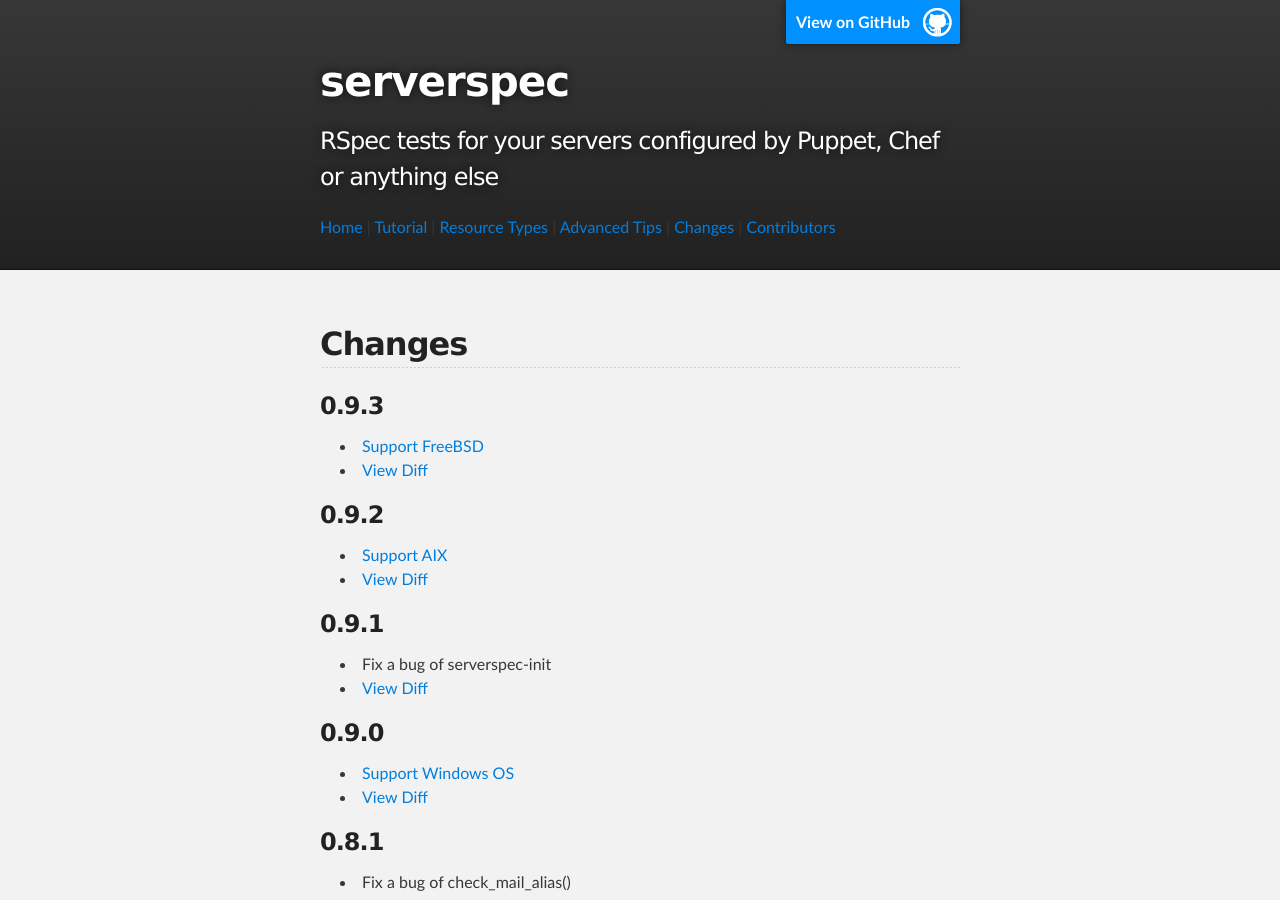
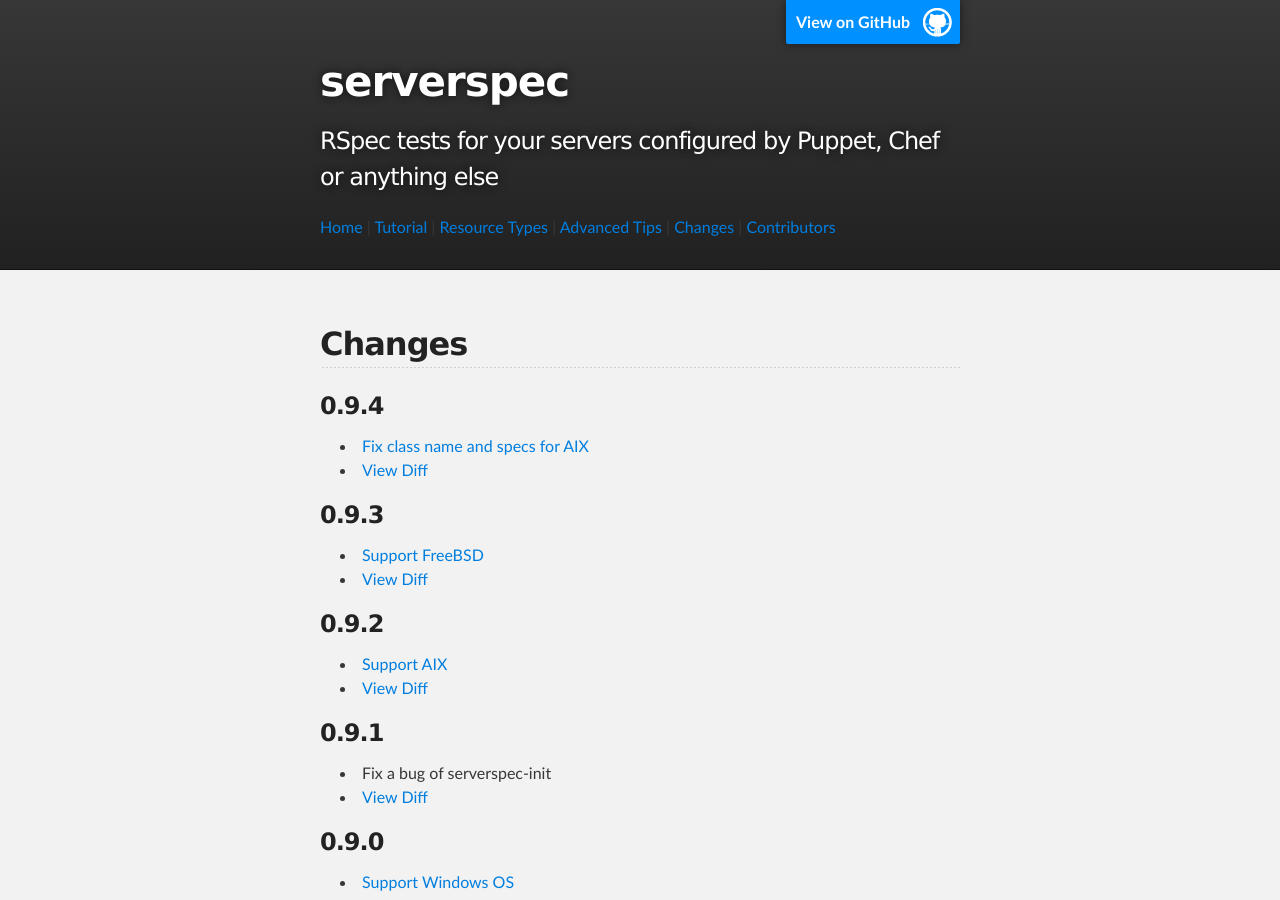
Before and after one commit to serverspec/serverspec.github.io, a Jekyll site: the page built from changes.md, in a window 1280 px wide and 900 px high. Built offline with Jekyll 4.4.1, drawn with Linux system fonts in a browser that asks for light colours; Markdown is read by kramdown in place of the engine named in the settings.

Commit message:
Add changes of v0.9.4

```diff
--- a/changes.md
+++ b/changes.md
@@ -4,6 +4,11 @@ title: Changes
 ---
 
 ## Changes
+
+### 0.9.4
+
+ * [Fix class name and specs for AIX](https://github.com/serverspec/serverspec/pull/247)
+ * [View Diff](https://github.com/serverspec/serverspec/compare/v0.9.3...v0.9.4)
 
 ### 0.9.3
 
```
